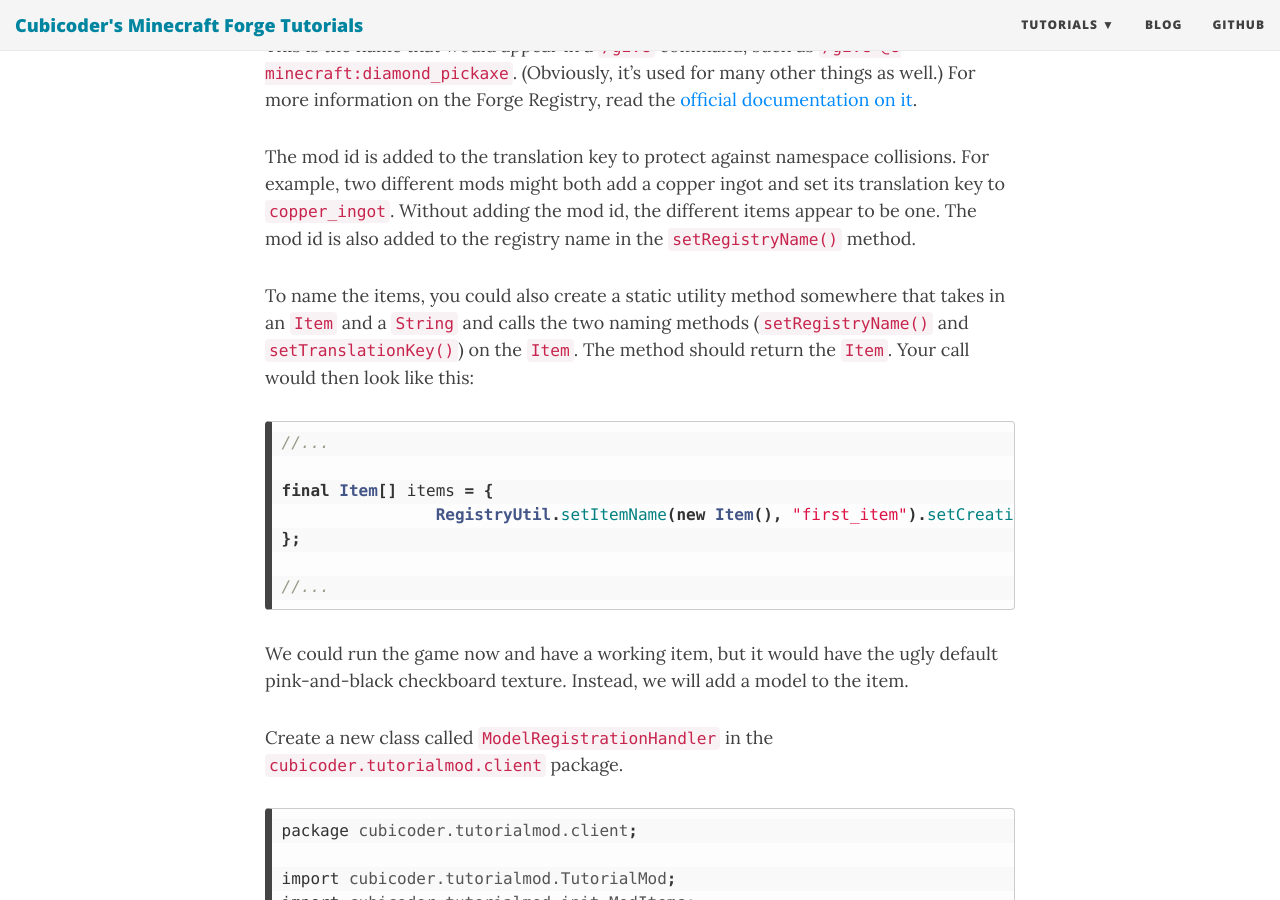
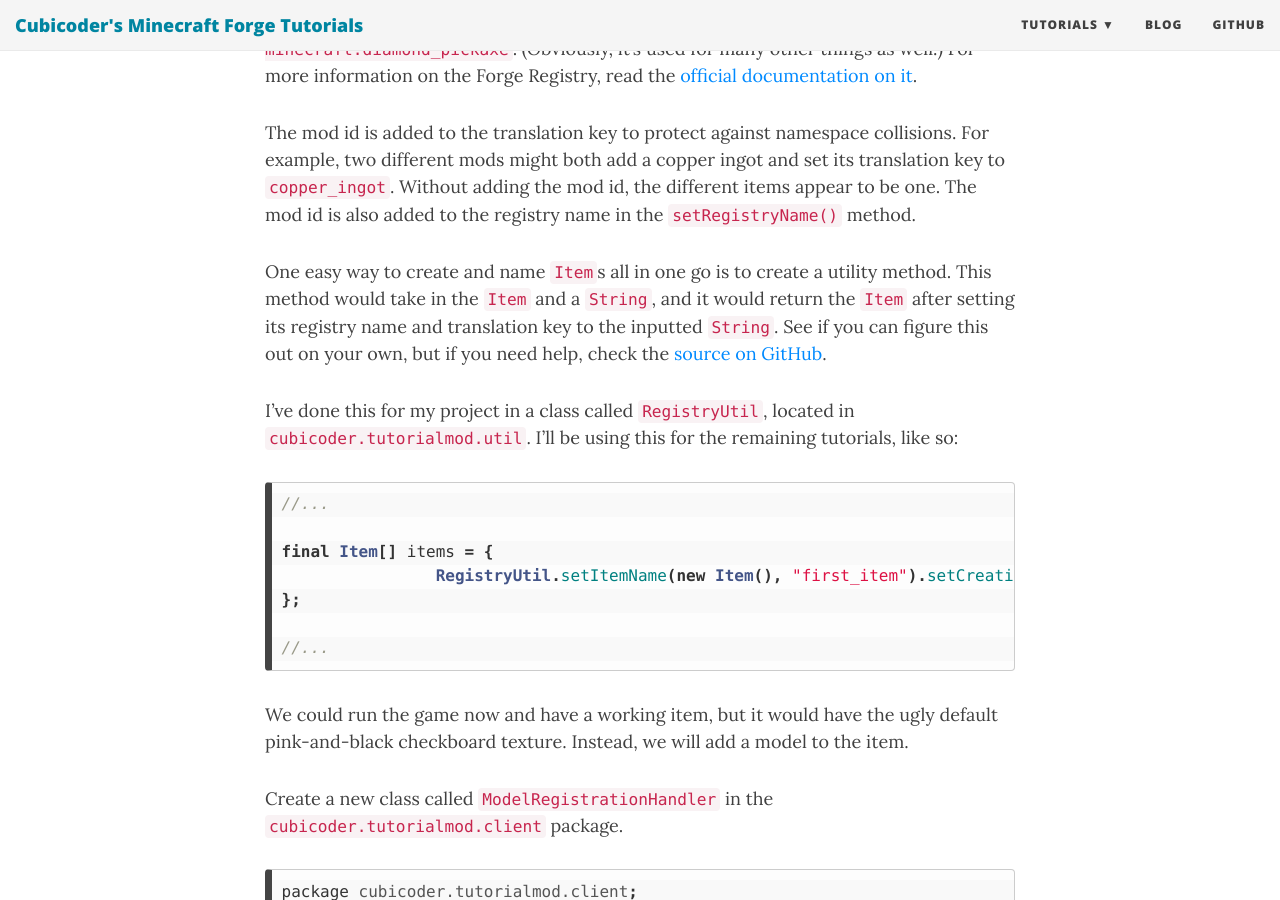
Before and after one commit to cubicoder/cubicoder.github.io, a Jekyll site: the page built from tutorials/1-12-2/2018-06-20-first-item.md, in a window 1280 px wide and 900 px high, scrolled down 2097 px. Built offline with Jekyll 4.4.1, drawn with Linux system fonts in a browser that asks for light colours; nearby versions of some CDN libraries; comment, search, counter and statistics services are not loaded; some of the changed text lies outside the part shown.

Commit message:
minor fixes

````diff
--- a/tutorials/1-12-2/2018-06-20-first-item.md
+++ b/tutorials/1-12-2/2018-06-20-first-item.md
@@ -57,7 +56,9 @@ The registry name is the name under which the item is registered into the Forge
 
 The mod id is added to the translation key to protect against namespace collisions. For example, two different mods might both add a copper ingot and set its translation key to `copper_ingot`. Without adding the mod id, the different items appear to be one. The mod id is also added to the registry name in the `setRegistryName()` method.
 
-To name the items, you could also create a static utility method somewhere that takes in an `Item` and a `String` and calls the two naming methods (`setRegistryName()` and `setTranslationKey()`) on the `Item`. The method should return the `Item`. Your call would then look like this:
+One easy way to create and name `Item`s all in one go is to create a utility method. This method would take in the `Item` and a `String`, and it would return the `Item` after setting its registry name and translation key to the inputted `String`. See if you can figure this out on your own, but if you need help, check the [source on GitHub](https://github.com/cubicoder/tutorialmod/blob/1.12.2/src/main/java/cubicoder/tutorialmod/util/RegistryUtil.java).
+
+I've done this for my project in a class called `RegistryUtil`, located in `cubicoder.tutorialmod.util`. I'll be using this for the remaining tutorials, like so:
 
 ```java
 //...
````
Also changed, not shown: other parts of tutorials/1-12-2/2018-06-20-first-item.md (+0 -1 lines), tutorials/1-12-2/2018-07-17-ore-generation.md (+0 -2 lines), img/4item/item0.png, img/5block/block0.png.
